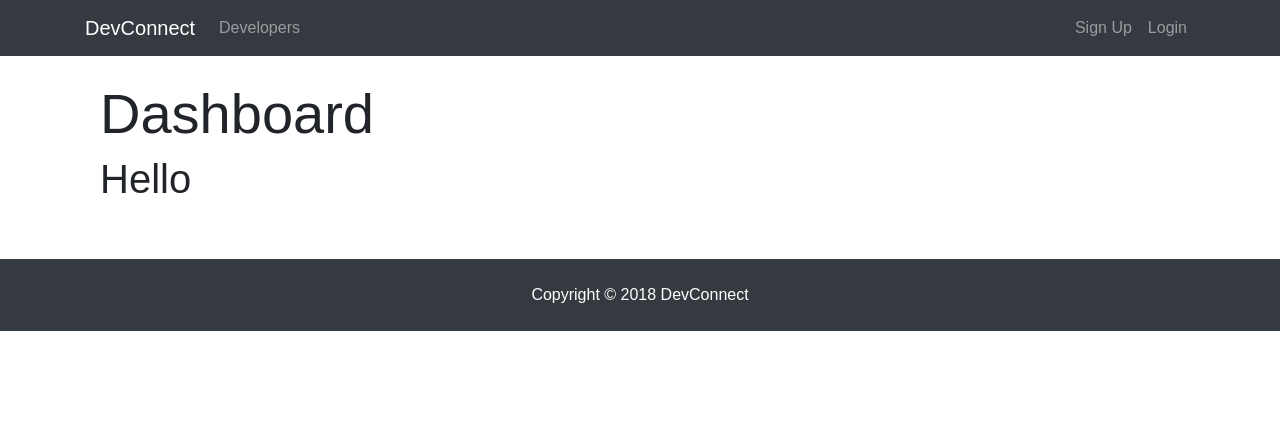
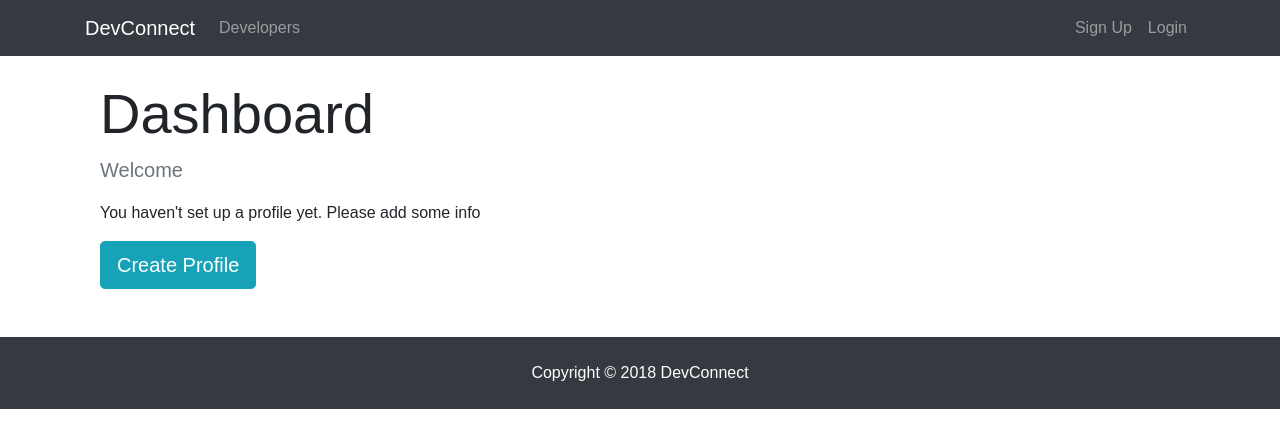
Before and after one commit to neverwannafly/DevConnect, a React (Create React App) app in the folder client/: page /dashboard in a window 1280 px wide. Shown: the top 448 px of the page. Built offline with nearby package versions, Linux system fonts and the light colour scheme; no server answers.

Commit message:
fix issue of user being logged out on page refresh

```diff
--- a/client/src/App.js
+++ b/client/src/App.js
@@ -17,8 +17,10 @@
 import { clearCurrentProfile } from "./actions/profileActions";
 
 // Check for token
-if (localStorage.jwtToken) {
-  const token = localStorage.jwtToken
+
+if (localStorage['jwt-token']) {
+  console.log(localStorage);
+  const token = localStorage['jwt-token'];
   // Set auth token header auth
   setAuthToken(token);
   // Decode token and get user info
--- a/client/src/components/dashboard/Dashboard.js
+++ b/client/src/components/dashboard/Dashboard.js
@@ -1,5 +1,6 @@
 import React, { Component } from 'react'
 import PropTypes from "prop-types";
+import { Link } from "react-router-dom"
 import { connect } from "react-redux";
 import { getCurrentProfile } from '../../actions/profileActions';
 import Spinner from '../common/spinner';
@@ -18,9 +19,23 @@
     let dashboardContent;
 
     if (profile === null || loading === true) {
-      dashboardContent = <Spinner/>
+      dashboardContent = <Spinner/>;
     } else {
-      dashboardContent = <h1>Hello</h1>
+      // Check if logged in user has a profile
+      if (Object.keys(profile).length > 0) {
+        dashboardContent = <h4>TODO: DISPLAY PROFILE</h4>
+      } else {
+        // Logged in user has no profile
+        dashboardContent = (
+          <div>
+            <p className="lead text-muted">Welcome { user.name }</p>
+            <p> You haven't set up a profile yet. Please add some info</p>
+            <Link to="/create-profile" className="btn btn-lg btn-info">
+            Create Profile
+            </Link>
+          </div>
+        );
+      }
     }
 
     return (
```
